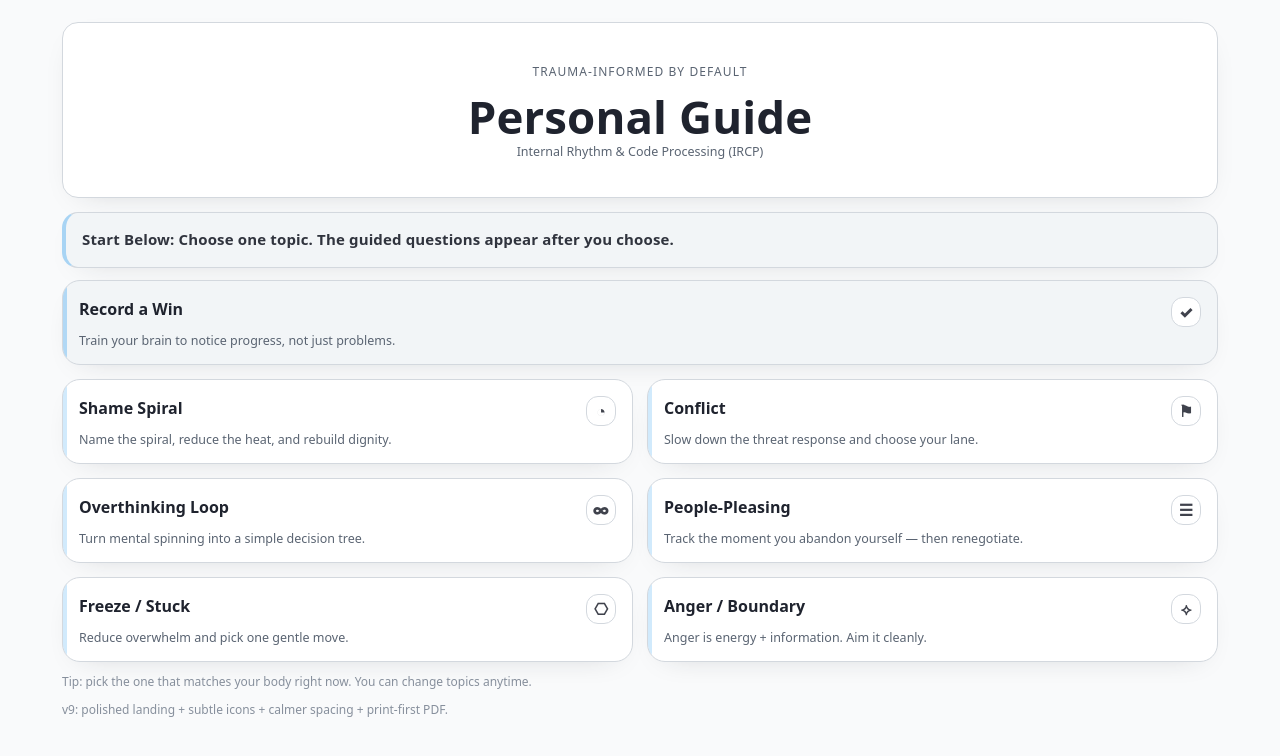
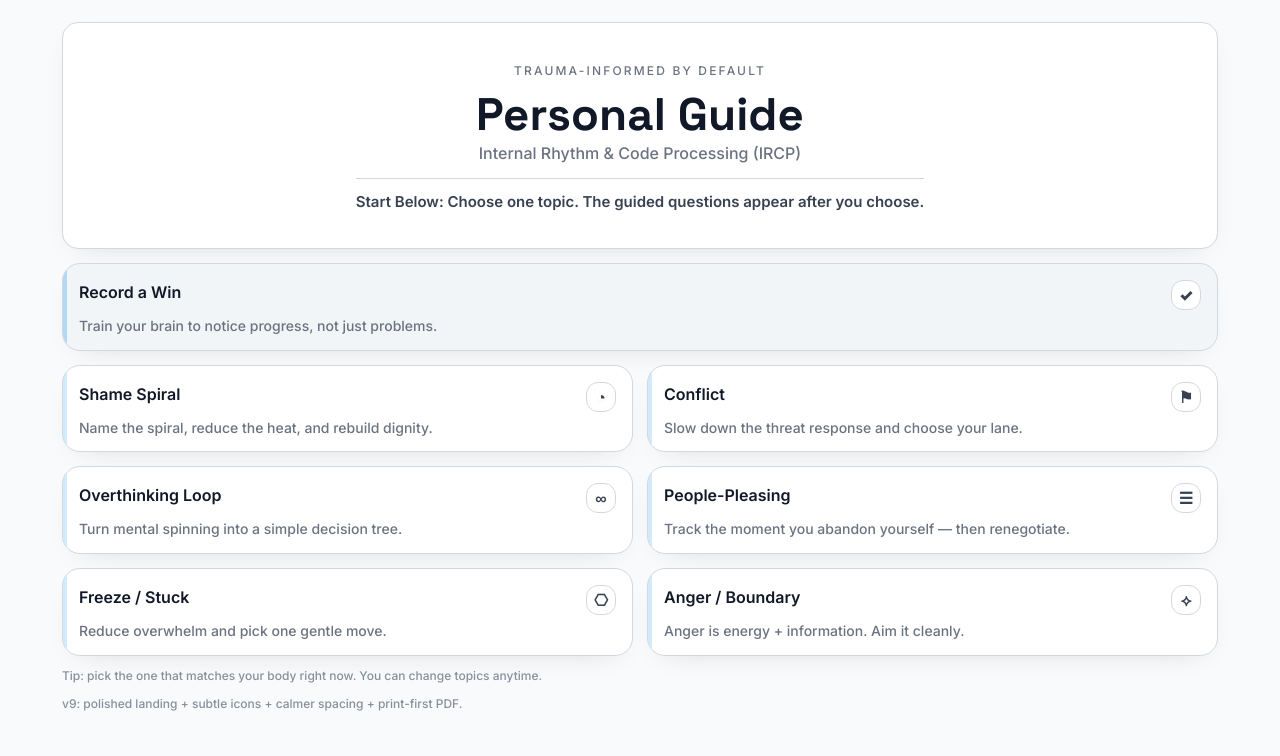
Before and after one commit to svoigtjr-jpg/ircp-app, a Next.js app: page / in a window 1280 px wide. Shown: the top 756 px of the page. Built offline with nearby package versions, Linux system fonts and the light colour scheme.

Commit message:
Refine homepage typography and move topic instruction into hero

```diff
--- a/app/globals.css
+++ b/app/globals.css
@@ -3,11 +3,18 @@
   --surface: 0 0% 100%;
   --surface-2: 210 25% 96%;
   --border: 215 15% 85%;
-  --text: 222 20% 15%;
   --muted: 215 12% 40%;
   --accent: 205 85% 52%;
   --shadow: 222 15% 15%;
   --radius: 16px;
+
+  --text-strong: #111827;
+  --text: #374151;
+  --text-muted: #6B7280;
+  --weight-title: 650;
+  --weight-heading: 600;
+  --weight-body: 450;
+  --tracking-label: 0.18em;
 
   --muted-2: 215 10% 50%;
   --emo-tint: 12 48% 93%;
@@ -23,8 +30,16 @@
 html, body { height: 100%; margin: 0; }
 body {
   background: hsl(var(--bg));
-  color: hsl(var(--text));
-  font-family: ui-sans-serif, system-ui, -apple-system, Segoe UI, Roboto, Helvetica, Arial, 'Apple Color Emoji', 'Segoe UI Emoji';
+  color: var(--text);
+  font-family: var(--font-body), ui-sans-serif, system-ui, -apple-system, Segoe UI, Roboto, Helvetica, Arial, 'Apple Color Emoji', 'Segoe UI Emoji';
+  font-weight: var(--weight-body);
+}
+
+h1,
+h2,
+h3,
+.heroTitle {
+  font-family: var(--font-heading), ui-sans-serif, system-ui, -apple-system, Segoe UI, Roboto, Helvetica, Arial, sans-serif;
 }
 
 :focus-visible {
@@ -65,8 +80,19 @@ body {
 .headerContent { display: flex; flex-direction: column; align-items: center; justify-content: center; text-align: center; }
 .brand { display: flex; flex-direction: column; align-items: center; gap: 3px; }
 
-.h1 { font-size: clamp(1.85rem, 4.4vw, 2.85rem); font-weight: 600; letter-spacing: .1px; line-height: 1.08; color: hsl(var(--text)); }
-.sub { font-size: 12.5px; color: hsl(var(--muted)); line-height: 1.35; }
+.heroInstruction {
+  margin-top: 14px;
+  padding-top: 12px;
+  border-top: 1px solid hsl(var(--border));
+  font-size: 15px;
+  font-weight: 600;
+  color: var(--text);
+  line-height: 1.4;
+  font-family: var(--font-body), ui-sans-serif, system-ui, -apple-system, Segoe UI, Roboto, Helvetica, Arial, sans-serif;
+}
+
+.h1 { font-size: clamp(1.85rem, 4.4vw, 2.85rem); font-weight: var(--weight-title); letter-spacing: .1px; line-height: 1.07; color: var(--text-strong); }
+.sub { font-size: 16px; color: var(--text-muted); line-height: 1.4; font-weight: var(--weight-body); }
 
 .label { font-size: 12px; color: hsl(var(--muted)); margin: 2px 0 6px; letter-spacing: .01em; }
 .small { font-size: 12px; color: hsl(var(--muted-2)); line-height: 1.4; }
@@ -76,7 +102,7 @@ body {
   width: 100%;
   border: 1px solid hsl(var(--border));
   background: hsl(var(--surface));
-  color: hsl(var(--text));
+  color: var(--text-strong);
   border-radius: var(--radius-md);
   padding: 10px 12px;
   outline: none;
@@ -87,7 +113,7 @@ body {
   border-color: hsl(var(--accent) / 0.55);
   box-shadow: 0 0 0 3px hsl(var(--accent) / 0.16);
 }
-.select option { background: hsl(var(--surface)); color: hsl(var(--text)); }
+.select option { background: hsl(var(--surface)); color: var(--text-strong); }
 
 .pillRow { display: flex; flex-wrap: wrap; gap: 8px; }
 .pill {
@@ -96,7 +122,7 @@ body {
   padding: 8px 10px;
   border-radius: 999px;
   font-size: 12px;
-  color: hsl(var(--text) / 0.86);
+  color: var(--text);
   cursor: pointer;
   user-select: none;
   transition: border-color 120ms ease, box-shadow 120ms ease;
@@ -109,7 +135,7 @@ body {
 .btn {
   border: 1px solid hsl(var(--border));
   background: hsl(var(--surface-2));
-  color: hsl(var(--text));
+  color: var(--text-strong);
   border-radius: var(--radius-md);
   padding: 10px 12px;
   font-size: 13px;
@@ -166,9 +192,9 @@ body {
   border: 1px solid hsl(var(--border));
   background: hsl(var(--surface-2));
   font-weight: 900;
-  color: hsl(var(--text) / 0.92);
+  color: var(--text-strong);
 }
-.stepTitle { font-size: 15px; font-weight: 900; color: hsl(var(--text) / 0.92); margin-bottom: 2px; letter-spacing: .01em; }
+.stepTitle { font-size: 15px; font-weight: var(--weight-heading); color: var(--text-strong); margin-bottom: 2px; letter-spacing: .01em; }
 
 .accentStripe { border-left: 4px solid transparent; padding-left: 12px; }
 
@@ -177,7 +203,7 @@ body {
   text-align: left;
   border: 1px solid hsl(var(--border));
   background: hsl(var(--surface-2));
-  color: hsl(var(--text) / 0.92);
+  color: var(--text-strong);
   border-radius: var(--radius-md);
   padding: 10px 12px;
   font-size: 13px;
@@ -209,7 +235,7 @@ body {
   background: hsl(var(--surface-2));
 }
 .checkItem input { margin-top: 2px; }
-.checkText { font-size: 13px; color: hsl(var(--text) / 0.88); }
+.checkText { font-size: 13px; color: var(--text); }
 
 .northStarFixed { position: fixed; top: 14px; right: 14px; z-index: 60; }
 .northStarIcon {
@@ -224,7 +250,7 @@ body {
   cursor: default;
   font-size: 18px;
   font-weight: 900;
-  color: hsl(var(--text) / 0.92);
+  color: var(--text-strong);
 }
 .northStarTip {
   position: absolute;
@@ -274,7 +300,7 @@ body {
 .topicCardWin::before { background: hsl(var(--accent) / 0.3); }
 
 .topicTitleRow { display: flex; align-items: center; justify-content: space-between; gap: 10px; margin-bottom: 6px; }
-.topicTitle { font-weight: 900; margin-bottom: 6px; }
+.topicTitle { font-family: var(--font-body), ui-sans-serif, system-ui, -apple-system, Segoe UI, Roboto, Helvetica, Arial, sans-serif; font-weight: 600; margin-bottom: 6px; color: var(--text-strong); }
 .topicIcon {
   width: 30px;
   height: 30px;
@@ -285,9 +311,9 @@ body {
   background: hsl(var(--surface));
   box-shadow: 0 10px 20px -18px hsl(var(--shadow) / 0.5);
   font-weight: 900;
-  color: hsl(var(--text) / 0.86);
+  color: var(--text);
 }
-.topicTag { font-size: 12.5px; color: hsl(var(--muted)); line-height: 1.35; }
+.topicTag { font-family: var(--font-body), ui-sans-serif, system-ui, -apple-system, Segoe UI, Roboto, Helvetica, Arial, sans-serif; font-size: 14px; font-weight: var(--weight-body); color: var(--text-muted); line-height: 1.4; }
 
 .grid2 { display: grid; grid-template-columns: 1fr 1fr; gap: 12px; }
 @media (max-width: 980px) { .grid2 { grid-template-columns: 1fr; } }
@@ -295,10 +321,10 @@ body {
 
 .philosophy {
   font-size: 12px;
-  letter-spacing: 0.09em;
+  letter-spacing: var(--tracking-label);
   text-transform: uppercase;
-  font-weight: 400;
-  color: hsl(var(--muted));
+  font-weight: 500;
+  color: var(--text-muted);
   margin-bottom: 12px;
   text-align: center;
 }
--- a/app/layout.tsx
+++ b/app/layout.tsx
@@ -1,5 +1,19 @@
 import "./globals.css";
 import type { Metadata } from "next";
+import { Inter, Space_Grotesk } from "next/font/google";
+
+
+const bodyFont = Inter({
+  subsets: ["latin"],
+  variable: "--font-body",
+  weight: ["400", "500", "600", "700"]
+});
+
+const headingFont = Space_Grotesk({
+  subsets: ["latin"],
+  variable: "--font-heading",
+  weight: ["500", "600", "700"]
+});
 
 export const metadata: Metadata = {
   title: "IRCP | Internal Rhythm & Code Processing",
@@ -9,7 +23,7 @@ export const metadata: Metadata = {
 export default function RootLayout({ children }: { children: React.ReactNode }) {
   return (
     <html lang="en">
-      <body>{children}</body>
+      <body className={`${bodyFont.variable} ${headingFont.variable}`}>{children}</body>
     </html>
   );
 }
--- a/app/page.tsx
+++ b/app/page.tsx
@@ -140,7 +140,7 @@ export default function Page() {
             <div className="col" style={{ gap: 8 }}>
               {cfg.northStar.points.map((p, i) => (
                 <div key={i} className="small">
-                  <strong style={{ color: 'hsl(var(--text) / 0.92)' }}>{p.label}:</strong> {p.text}
+                  <strong style={{ color: 'var(--text-strong)' }}>{p.label}:</strong> {p.text}
                 </div>
               ))}
             </div>
@@ -153,21 +153,20 @@ export default function Page() {
           <div className="headerContent">
             <div className="philosophy">Trauma-Informed by Default</div>
             <div className="brand">
-              <div className="h1">Personal Guide</div>
+              <div className="h1 heroTitle">Personal Guide</div>
               <div className="sub">Internal Rhythm &amp; Code Processing (IRCP)</div>
             </div>
+            {!cfg && (
+              <div className="heroInstruction">
+                Start Below: Choose one topic. The guided questions appear after you choose.
+              </div>
+            )}
           </div>
           {cfg && <button className="btnLink changeTopicBtn" onClick={backToLanding}>Change topic</button>}
         </div>
 
         {!cfg ? (
           <>
-            <div className="card startCallout" style={{ padding: 16, marginBottom: 12 }}>
-              <div className="stepTitle" style={{ fontSize: 15 }}>
-                Start Below: Choose one topic. The guided questions appear after you choose.
-              </div>
-            </div>
-
             <div className="topicGrid">
               {Object.entries(TAB_CONFIGS).map(([k, v]) => (
                 <div key={k} className={`topicCard ${k === "record_win" ? "topicCardWin" : ""}`} role="button" onClick={() => startTopic(k as TabKey)}>
```
